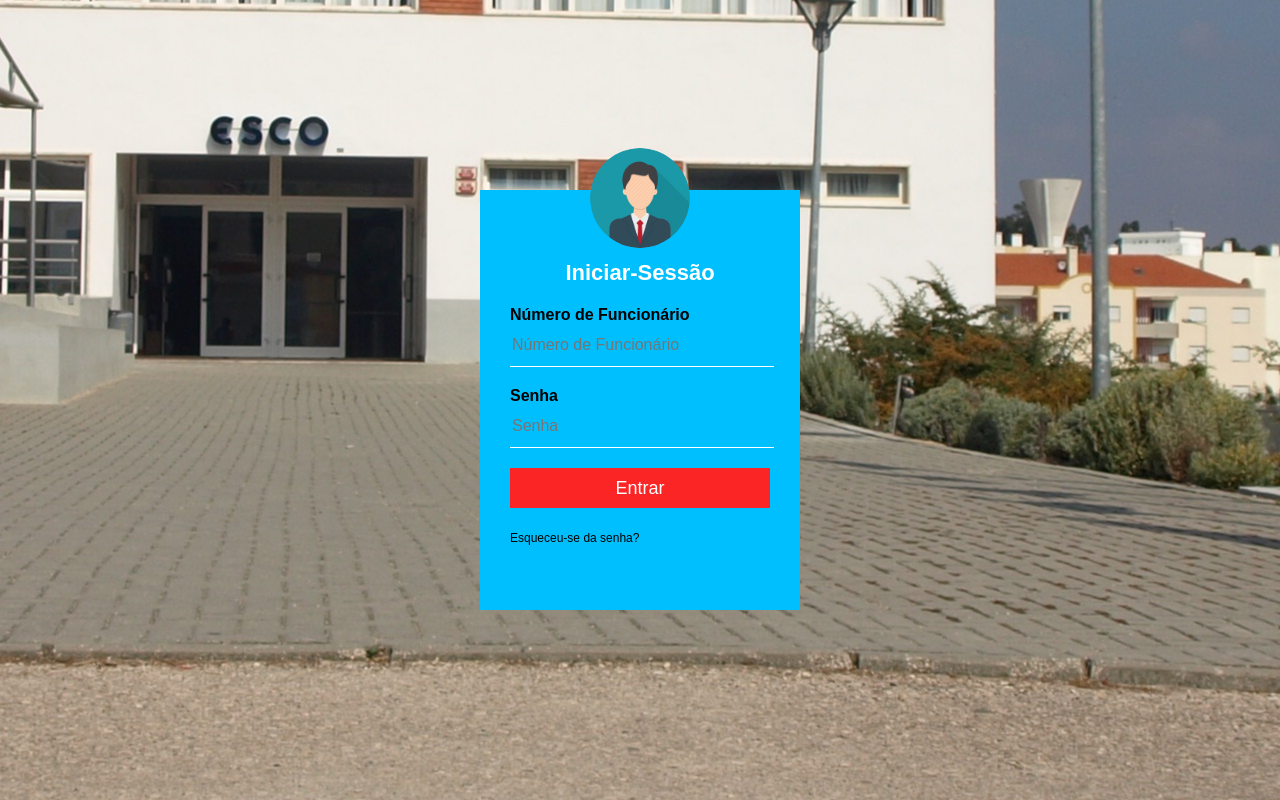
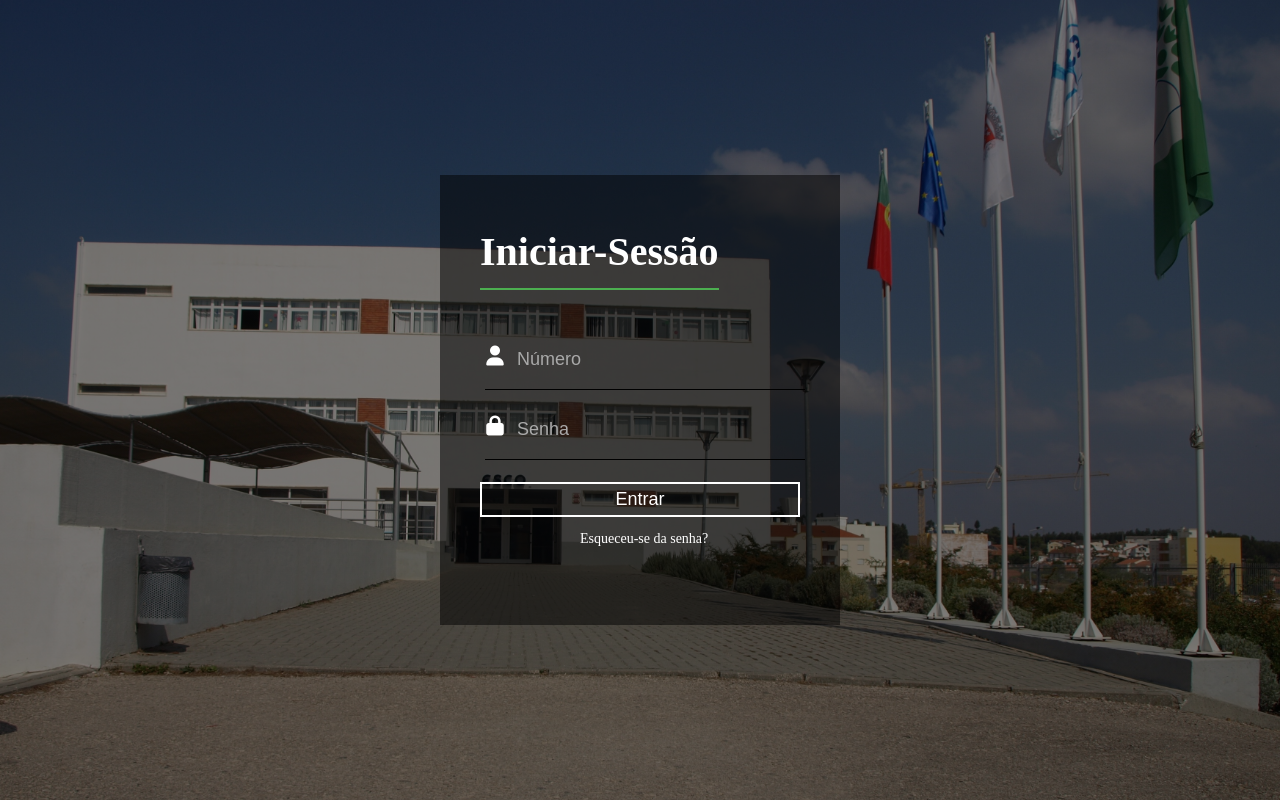
Before and after one commit to andredias28/Site-Esco, a PHP site: page /login.php in a window 1280 px wide. Run offline with PHP 8.4, Linux system fonts and the light colour scheme; data comes from the database, SQL or seed files in the repository; some libraries are stand-ins or nearby versions.

Commit message:
modificação no layout do login

```diff
--- a/login.css
+++ b/login.css
@@ -1,74 +1,78 @@
 body{
     margin: 0;
     padding: 0;
-    background: url(imagens/escola-frente-1.jpg);
-    background-position: center;
-    font-family: sans-serif;
+    background-image:linear-gradient(rgba(0,0,0,0.5),rgba(0,0,0,0.5)), url(imagens/escola-frente-1.jpg);
+    height: 100vh;
+    background-repeat: no-repeat;
+    background-size: cover;
 }
 
-.avatar{
-    width: 100px;
-    height: 100px;
-    border-radius: 50%;
+.loginbox{
     position: absolute;
-    top: -10%;
-    left: calc(50% - 50px);
-
-}
-.loginbox{
-    width: 320px;
-    height: 420px;
-    background: #00bfff;
-    color: #fff;
     top: 50%;
     left: 50%;
-    position: absolute;
     transform: translate(-50%,-50%);
+    width: 400px;
+    height: 450px;
+    padding: 80px 40px;
     box-sizing: border-box;
-    padding: 70px 30px;
+    background: rgba(0,0,0,0.5);
 }
-
-h1{
-    margin: 0;
-    padding: 0 0 20px;
+.loginbox h1{
+    float: left;
+    font-size: 40px;
+    color: white;
+    border-bottom: 2px solid #4caf50;
+    margin-bottom: 40px;
+    margin-top: -40px;
+    padding: 13px 0;
+}
+.textbox{
+    width: 100%;
+    overflow: hidden;
+    font-size: 20px;
+    padding: 8px 0;
+    margin: 10px 5px;
+    border-bottom: 1px solid;
+}
+.textbox i{
+    width: 20px;
+    float: left;
     text-align: center;
-    font-size: 22px;
+    margin-top: 8px;
+    color: white;
 }
-
-.loginbox p{
-    margin: 0;
-    padding: 0;
-    font-weight: bold;
-    color: #000000;
-}
-
-.loginbox input{
-    width: 100%;
-    margin-bottom: 20px;
-}
-.loginbox input[type="text"], input[type="password"]{
-    border: none;
-    border-bottom: 1px solid #fff;
-    background: transparent;
-    outline: none;
-    height: 40px;
-    color: #fff;
-    font-size: 16px;
-}
-.loginbox input[type="submit"]{
+.textbox input{
     border: none;
     outline: none;
-    height: 40px;
-    background: #fb2525;
-    color: #fff;
+    background: none;
+    color: white;
     font-size: 18px;
+    width: auto;
+    float: left;
+    margin: 10px;
+}
+.textbox ::placeholder{
+    color: darkgray;
+}
+.btn{
+    width: 100%;
+    background: transparent;
+    border: 2px solid white;
+    color: white;
+    padding: 5px;
+    font-size: 18px;
+    cursor: pointer;
+    margin: 12px 0;
+    transition: 0.6s ease;
+}
+.btn:hover{
+    background-color: white;
+    color: black;
 }
 .loginbox a{
+    color: #fff;
+    font-size: 14px;
     text-decoration: none;
-    color: black;
-    font-size: 12px;
+    margin-left: 100px;
 }
-
-.loginbox a:hover{
-    color: #fff;
-}
--- a/login.php
+++ b/login.php
@@ -5,19 +5,23 @@
     <meta name="viewport" content="width=device-width, initial-scale=1.0">
     <meta http-equiv="X-UA-Compatible" content="ie=edge">
     <link rel="stylesheet" href="login.css">
-    <title>Login</title>
+    <script src="https://kit.fontawesome.com/a076d05399.js"></script>
+    <title>Iniciar-Sessão</title>
 </head>
 <body>
 
     <div class="loginbox">
-        <img src="imagens/avatar.png" class="avatar">
         <h1>Iniciar-Sessão</h1>
         <form method="post">
-            <p>Número de Funcionário</p>
-            <input type="text" name="numero" placeholder="Número de Funcionário">
-            <p>Senha</p>
+        <div class="textbox">
+            <i class="fas fa-user"></i>
+            <input type="text" name="numero" placeholder="Número">
+        </div>
+        <div class="textbox">
+            <i class="fas fa-lock"></i>
             <input type="password" name="passe" placeholder="Senha">
-            <input type="submit" name="enviar" value="Entrar">
+        </div>
+            <input class="btn" type="submit" name="enviar" value="Entrar">
             <a href="Esqueceu.php">Esqueceu-se da senha?</a>
         </form>
 </body>
```
